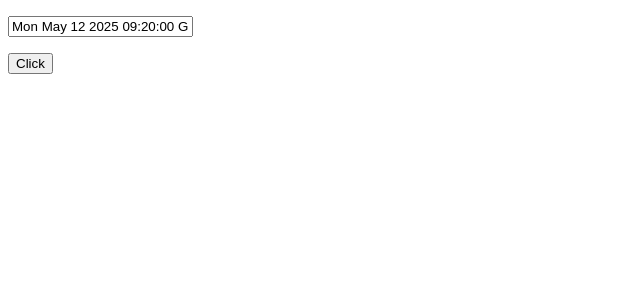
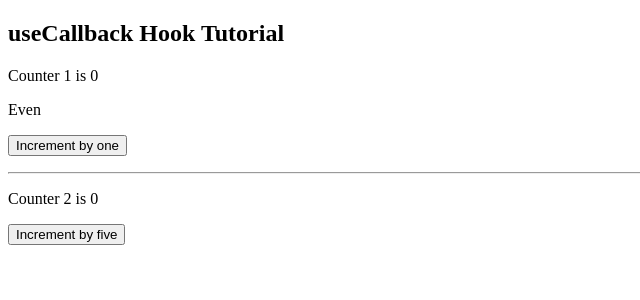
Before and after one commit to younusalinahid/react-daily-learning, a React (Vite) app: page / in a window 1280 px wide. Shown: the top 300 px of the page, without its empty margins (0-640 px from the left). Built offline with nearby package versions, Linux system fonts and the light colour scheme.

Commit message:
React useCallback & useMemo Hook

```diff
--- a/src/App.jsx
+++ b/src/App.jsx
@@ -12,16 +12,52 @@ import HoverCounter from "./components/HoverCounter";
 import Todo from "./components/Todo";
 import MyComponentClass from "./components/MyComponentClass";
 import MyComponent from "./components/MyComponent";
+import { useCallback, useMemo, useState } from "react";
+import Button from "./components/ButtonClass";
+import ShowCount from "./components/ShowCount";
+import Title from "./components/Title";
 
-export default class App extends React.Component {
-  render() {
-    return (
-      <div className="app">
-        <MyComponent />
-      </div>
-    )
-  }
+function App() {
+  const [count1, setCount1] = useState(0);
+  const [count2, setCount2] = useState(0);
+
+  const incrementByOne = useCallback(() => {
+    setCount1((prevCount) => prevCount + 1);
+  }, []);
+
+  const incrementByFive = useCallback(() => {
+    setCount2((prevCount) => prevCount + 5);
+  }, []);
+
+  const isEvenOrOdd = useMemo(() => {
+    let i = 0;
+    while (i < 1000000000) i += 1; // costly operation
+    return count1 % 2 === 0;
+  }, [count1]);
+
+  return (
+    <div className="app">
+      <Title />
+      <ShowCount count={count1} title="Counter 1" />
+      <span>{isEvenOrOdd ? "Even" : "Odd"}</span>
+      <Button handleClick={incrementByOne}>Increment by one</Button>
+      <hr />
+      <ShowCount count={count2} title="Counter 2" />
+      <Button handleClick={incrementByFive}>Increment by five</Button>
+    </div>
+  );
 }
+
+export default App;
+// export default class App extends React.Component {
+//   render() {
+//     return (
+//       <div className="app">
+//         <MyComponent />
+//       </div>
+//     )
+//   }
+// }
 //   return (
 //     <div>
 //       {/* <Form /> */}
--- /dev/null
+++ b/src/components/ButtonClass.jsx
@@ -0,0 +1,15 @@
+import React from 'react';
+
+function ButtonClass({ handleClick, children }) {
+    console.log(`rendering button ${children}`);
+
+    return (
+        <p>
+            <button type="button" onClick={handleClick}>
+                {children}
+            </button>
+        </p>
+    );
+}
+
+export default React.memo(ButtonClass);
--- /dev/null
+++ b/src/components/ShowCount.jsx
@@ -0,0 +1,13 @@
+import React from 'react';
+
+function ShowCount({ count, title }) {
+    console.log(`rendering ${title}....`);
+
+    return (
+        <p>
+            {title} is {count}
+        </p>
+    );
+}
+
+export default React.memo(ShowCount);
--- /dev/null
+++ b/src/components/Title.jsx
@@ -0,0 +1,9 @@
+import React from 'react';
+
+function Title() {
+    console.log('rendering title...');
+
+    return <h2>useCallback Hook Tutorial</h2>;
+}
+
+export default React.memo(Title);
```
